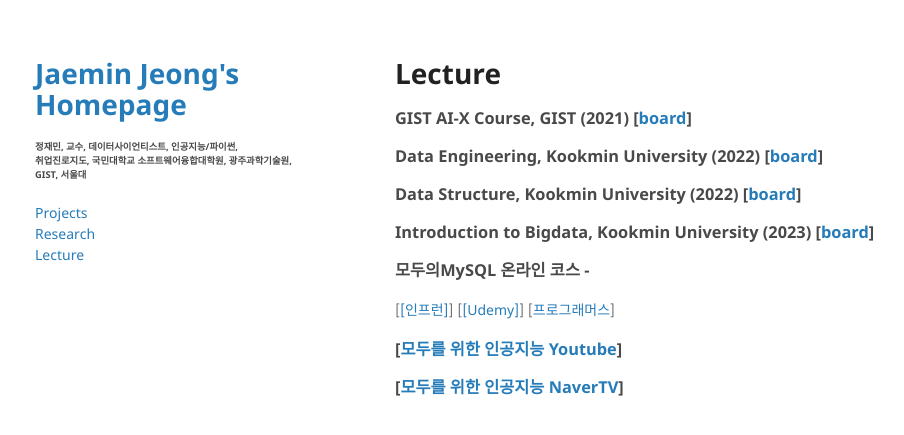
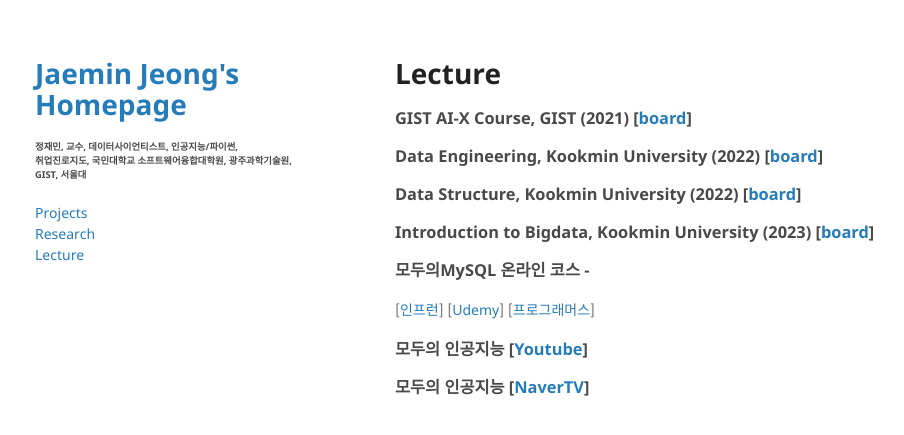
Before and after one commit to jaeminjjung/jaeminjjung.github.io, a Jekyll site: the page built from lecture.md, in a window 1280 px wide. Shown: the top 435 px of the page, without its empty margins (175-1079 px from the left). Built offline with Jekyll 4.4.1, drawn with Linux system fonts in a browser that asks for light colours; our own code applies the rules of GitHub Pages for plain Markdown files.

Commit message:
Update lecture.md

```diff
--- a/lecture.md
+++ b/lecture.md
@@ -6,8 +6,8 @@
 ### Data Structure, Kookmin University (2022) [<a href="https://ecampus.kookmin.ac.kr/course/view.php?id=48724">board</a>]
 ### Introduction to Bigdata, Kookmin University (2023) [<a href="https://ecampus.kookmin.ac.kr/course/view.php?id=48724">board</a>]
 ### 모두의MySQL 온라인 코스 -
-[<a href="https://inf.run/uuqBi">[인프런]</a>]
-[<a href="https://www.udemy.com/course/modu_sql/?referralCode=113EB10599DC7AD277BD">[Udemy]</a>]
+[<a href="https://inf.run/uuqBi">인프런</a>]
+[<a href="https://www.udemy.com/course/modu_sql/?referralCode=113EB10599DC7AD277BD">Udemy</a>]
 [<a href="https://school.programmers.co.kr/learn/courses/16925/16925-%EB%AA%A8%EB%91%90%EB%A5%BC-%EC%9C%84%ED%95%9C-%EB%8D%B0%EC%9D%B4%ED%84%B0%EB%B2%A0%EC%9D%B4%EC%8A%A4-mysql">프로그래머스</a>]
-### [<a href="https://youtube.com/@moduai">모두를 위한 인공지능 Youtube</a>]
-### [<a href="https://tv.naver.com/dscoool">모두를 위한 인공지능 NaverTV</a>]
+### 모두의 인공지능 [<a href="https://youtube.com/@moduai">Youtube</a>]
+### 모두의 인공지능 [<a href="https://tv.naver.com/dscoool">NaverTV</a>]
```
